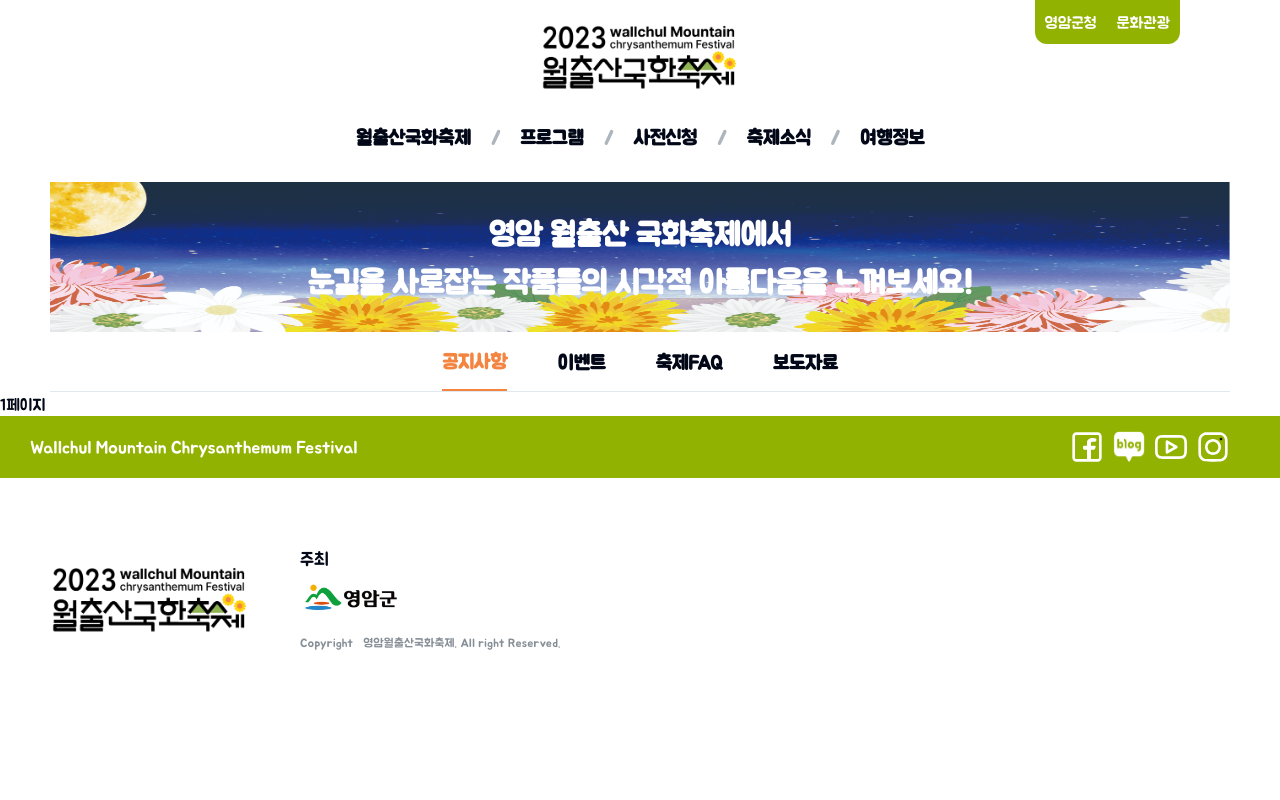
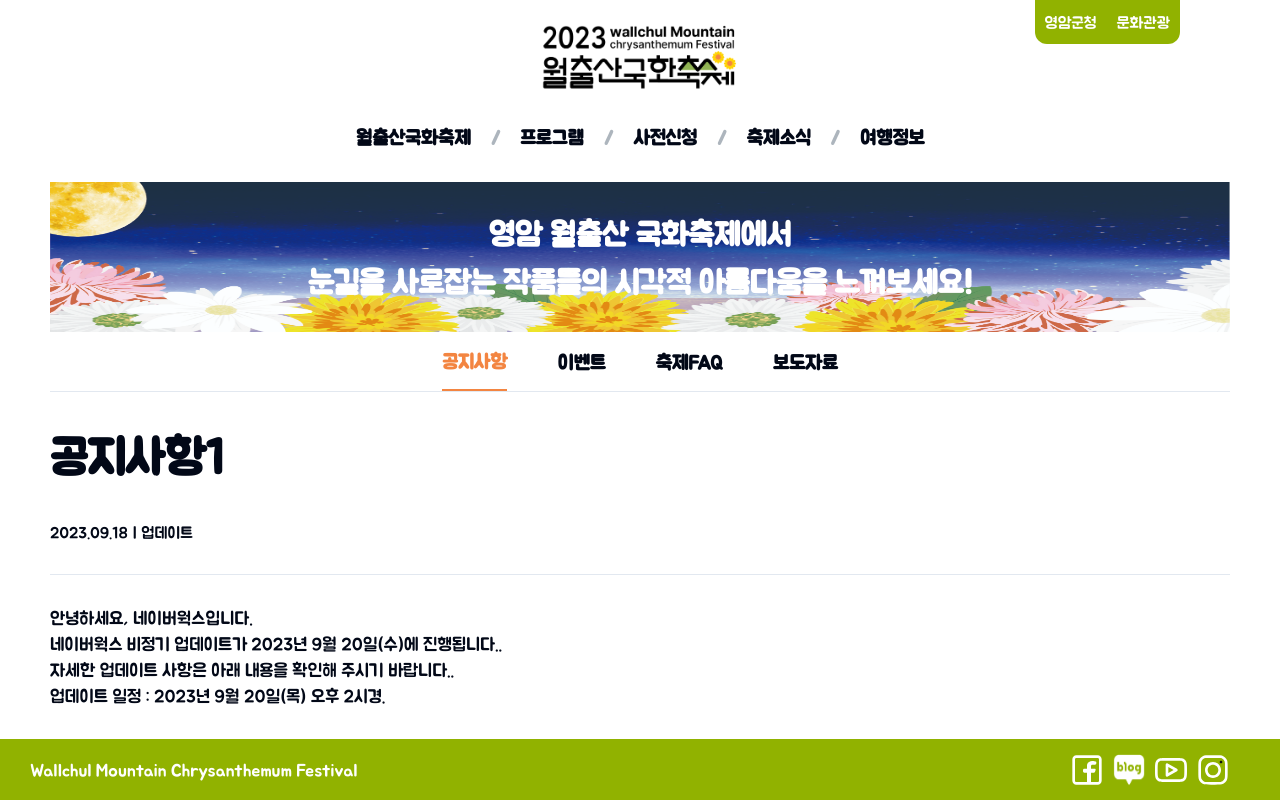
Before and after one commit to guesung/Yakukhwa, a Next.js app: page /festival-news/announcement/1 in a window 1280 px wide. Shown: the top 800 px of the page. Built offline with nearby package versions, Linux system fonts and the light colour scheme.

Commit message:
feat : 공지사항 세부 페이지 퍼블리싱

```diff
--- a/src/app/(menu)/festival-news/announcement/[id]/page.tsx
+++ b/src/app/(menu)/festival-news/announcement/[id]/page.tsx
@@ -1,8 +1,27 @@
+import Spacing from "@/components/Spacing";
+
 interface PageProps {
   params: {
     id: string;
   };
 }
 export default function page({ params: { id } }: PageProps) {
-  return <div>{id}페이지</div>;
+  return (
+    <main className="px-50">
+      <Spacing size={30} />
+      <p className="text-title1">공지사항{id}</p>
+      <p className="py-30 text-subtitle2">2023.09.18 | 업데이트</p>
+      <hr />
+      <div className="py-30 whitespace-pre-wrap text-subtitle1">
+        안녕하세요, 네이버웍스입니다.
+        <br />
+        네이버웍스 비정기 업데이트가 2023년 9월 20일(수)에 진행됩니다..
+        <br />
+        자세한 업데이트 사항은 아래 내용을 확인해 주시기 바랍니다..
+        <br />
+        업데이트 일정 : 2023년 9월 20일(목) 오후 2시경.
+        <br />
+      </div>
+    </main>
+  );
 }
--- a/src/app/(menu)/festival-news/announcement/page.tsx
+++ b/src/app/(menu)/festival-news/announcement/page.tsx
@@ -21,11 +21,6 @@ interface PageProps {
 export default function page({ searchParams: { page } }: PageProps) {
   return (
     <div>
-      <p className="flex gap-10 py-20">
-        <span>공지사항</span>
-        <span>묻고 답하기</span>
-      </p>
-
       <Table>
         <TableHeader className="h-50 text-center">
           <TableRow>
```
